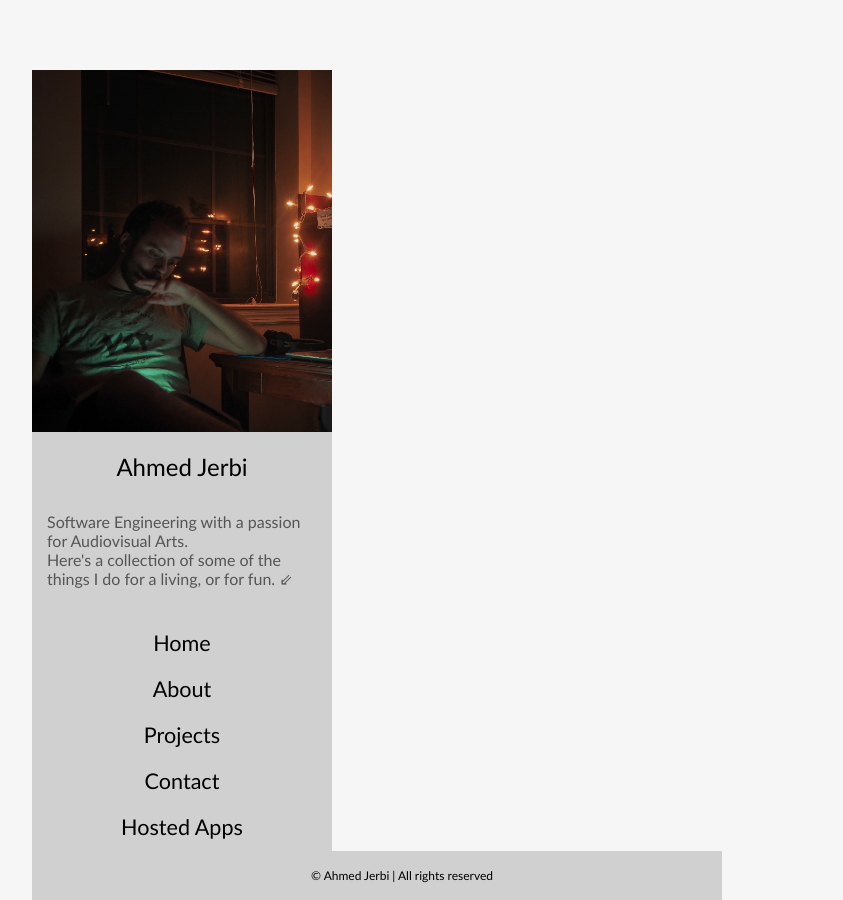
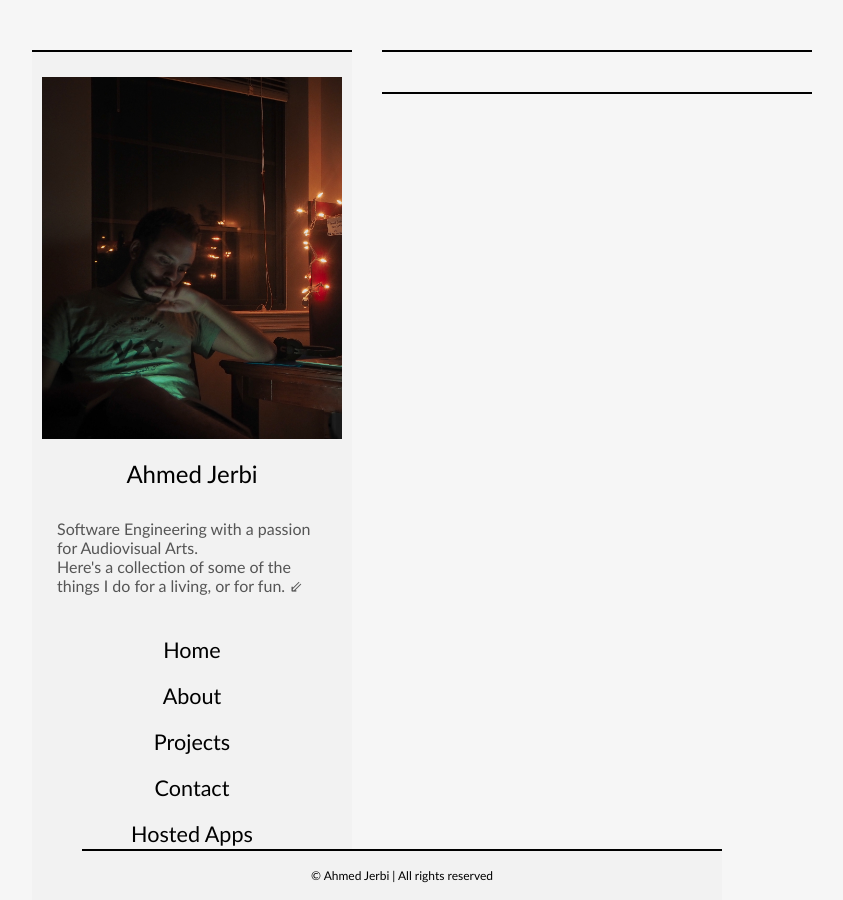
Before and after one commit to Ahmed-jerbi/Ahmed-jerbi.github.io, a Jekyll site: the page built from aj-portfolio/index.md, in a window 1280 px wide. Shown: the whole page, without its empty margins (268-1111 px from the left). Built offline with Jekyll 4.4.1, drawn with Linux system fonts in a browser that asks for light colours.

Commit message:
tumblr borders

```diff
--- a/aj-portfolio/assets/css/style.css
+++ b/aj-portfolio/assets/css/style.css
@@ -1,10 +1,10 @@
 /* Define color palette */
 :root {
-    --primary-color: #868686; /* Primary color */
+    --primary-color: #e3e3e3; /* Primary color */
     --text-color: #000000; /* Secondary color */
     --hover-color: #a91111; /* Hover color */
     --body-background-color: #f6f6f6;
-    --side-color: #d1d0d0;
+    --side-color: #f2f2f2;
 }
 
 .container {
@@ -29,8 +29,10 @@ body {
 .main-content {
     flex: 1; /* Take up remaining space */
     padding: 20px;
-    margin-top: 70px;
+    margin-top: 1px;
     margin-left: 350px; /* Adjusted margin left to accommodate sidebar width */
+    border-top: 2px solid var(--text-color); /* Top black bar */
+    border-bottom: 2px solid var(--text-color); /* Bottom black bar */
 }
 
 /* Sidebar */
@@ -44,6 +46,8 @@ body {
     align-items: center; /* Center items horizontally */
     position: fixed; /* Fix sidebar position */
     font-size:larger;
+    border-top: 2px solid var(--text-color); /* Top black bar */
+    padding: 25px 10px 0px 10px;
 
 }
 
@@ -114,6 +118,7 @@ footer {
     left: 350px; /* Account for sidebar width */
     width: calc(100% - 650px); /* Adjust width to fit remaining space */
     font-size: 12px;
+    border-top: 2px solid var(--text-color); /* Top black bar */
 }
 
   /* post box */
```
